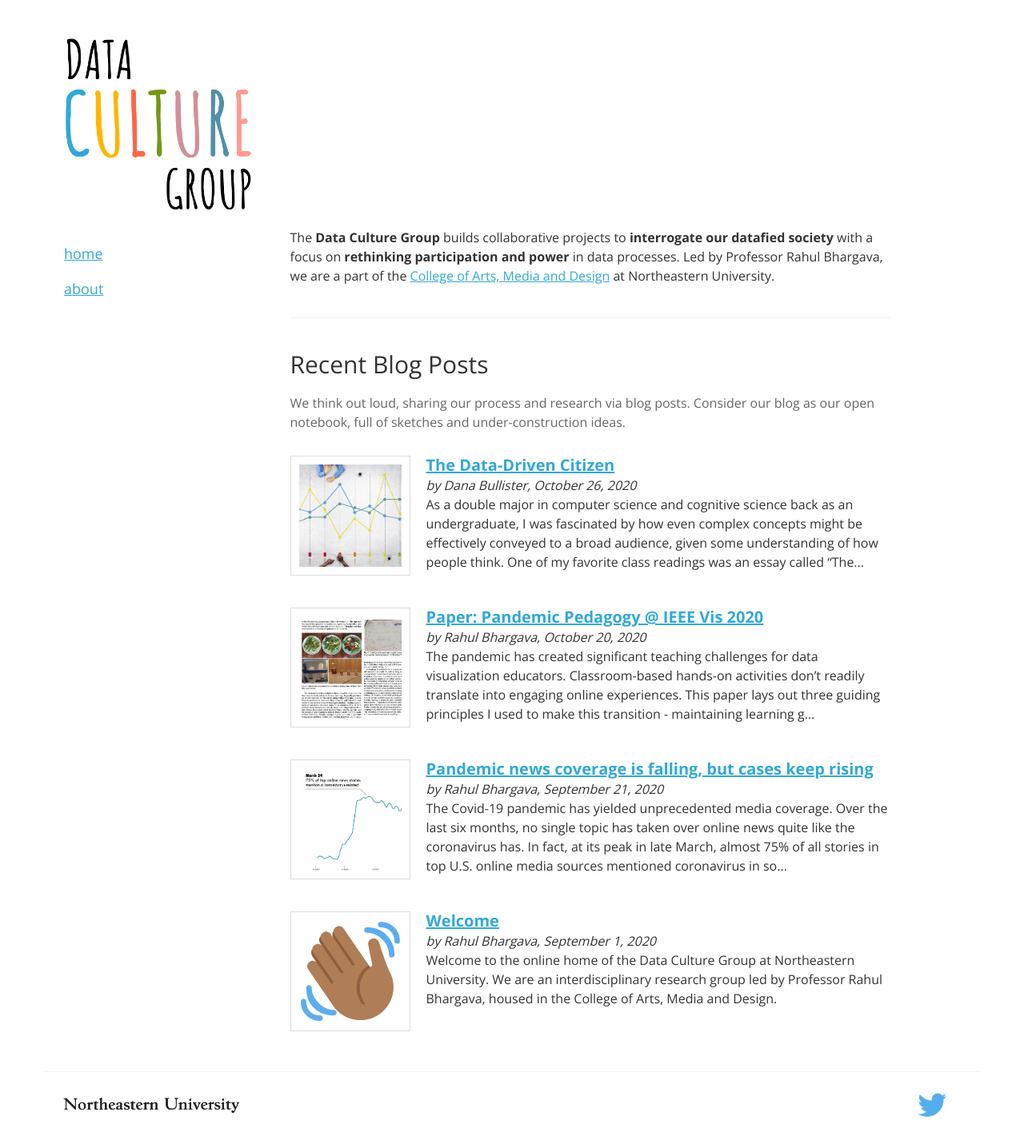
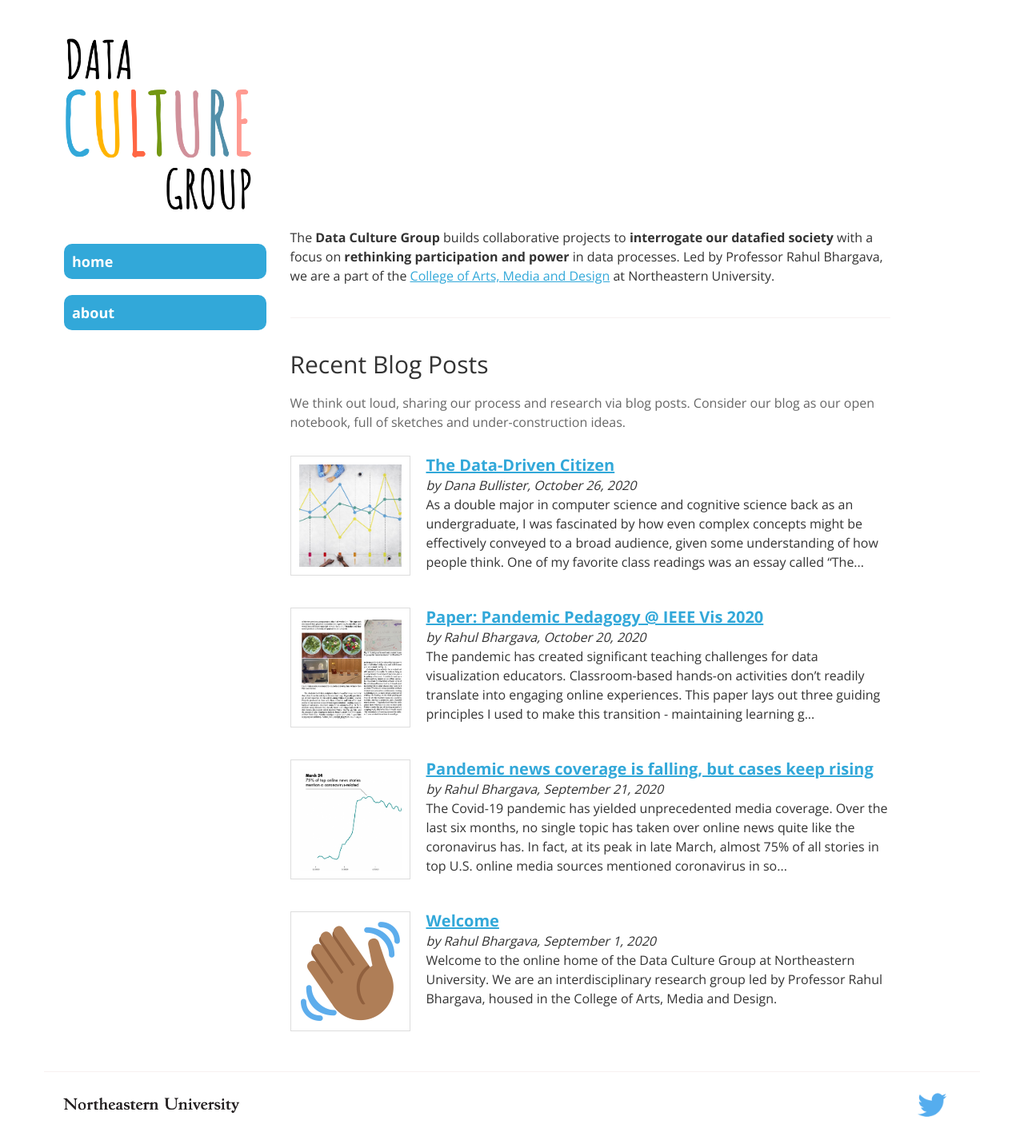
Before and after one commit to dataculturegroup/data-culture-group-website, a Jekyll site: the page built from index.html, in a window 1280 px wide. Shown: the whole page at 80% size. Built offline with Jekyll 4.4.1, drawn with Linux system fonts in a browser that asks for light colours; the list of posts is cut into pages by our own code.

Commit message:
menu styling

```diff
--- a/static/css/main.css
+++ b/static/css/main.css
@@ -74,7 +74,16 @@
   text-transform: lowercase;
   font-weight: 500;
   font-size: 18px;
+  background-color: #32a8d9; /* water */
+  padding: 10px;
+  border-radius: 10px;
 }
+.sidebar-nav li a {
+  text-decoration: none;
+  font-weight: 800;
+  color: #fff;
+}
+
 
 /* Post List */
 
```
